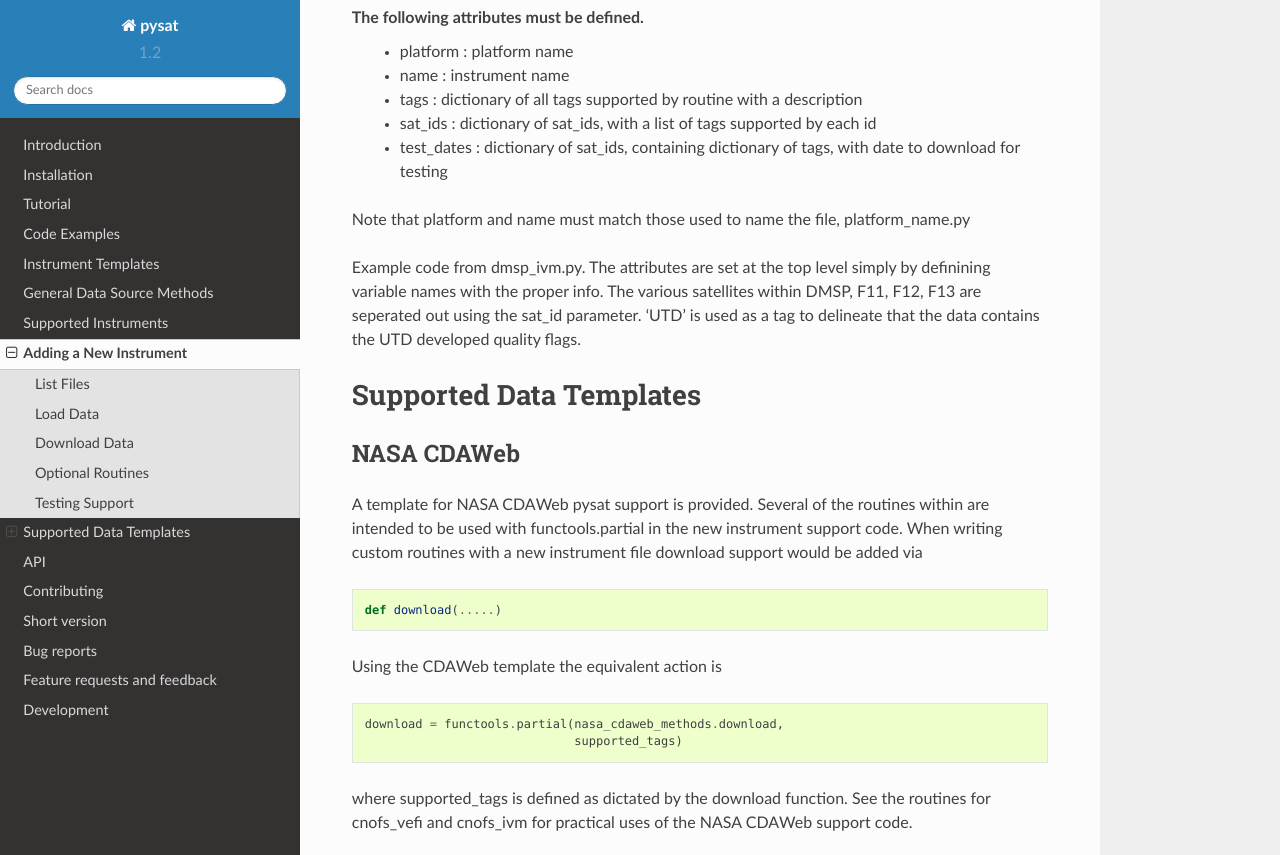
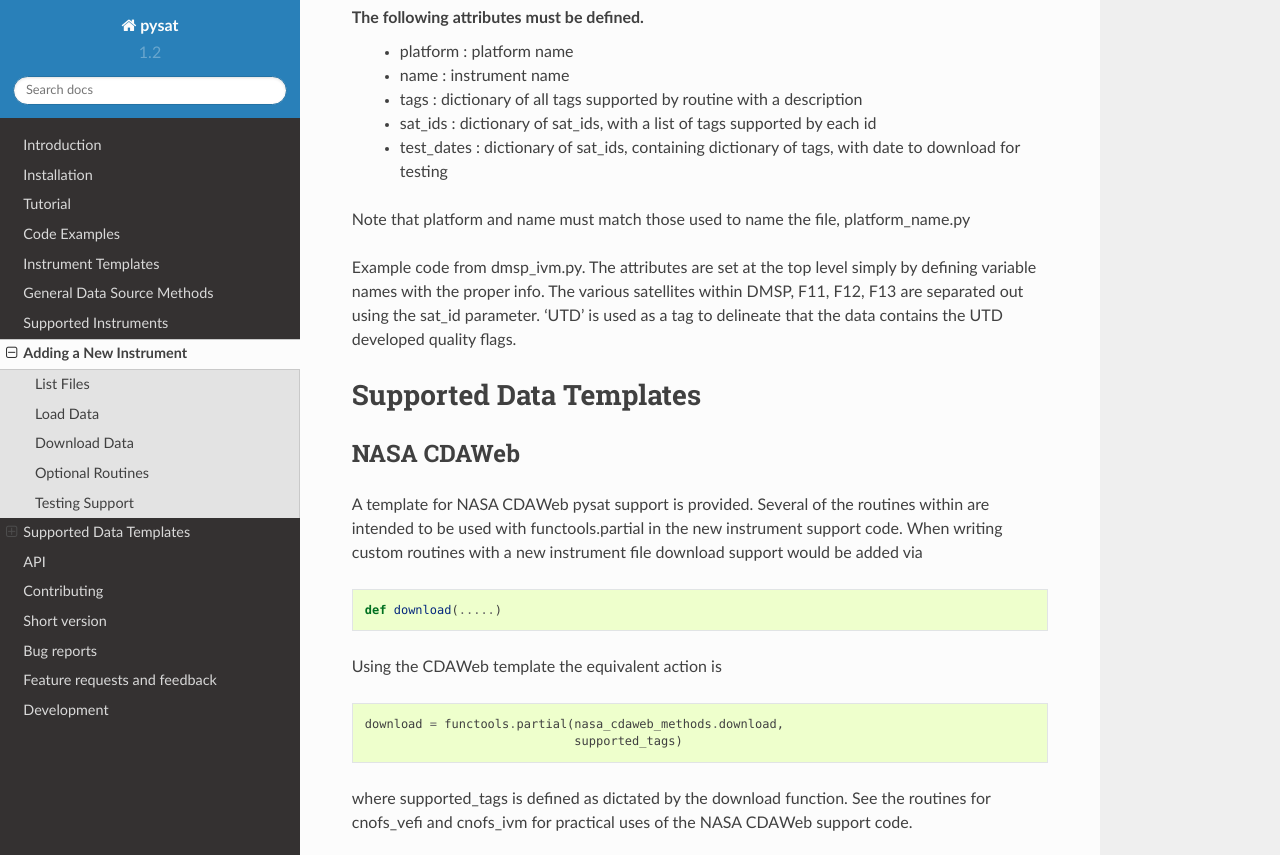
Before and after one commit to pysat/pysat, a Sphinx documentation site: the page built from docs/new_instrument.rst, in a window 1280 px wide and 900 px high, scrolled down 3195 px, cut to the strip 0-855 px from the top of the window. Built offline with Sphinx 7.4.7 and the Read the Docs theme 2.0.0, drawn with Linux system fonts in a browser that asks for light colours; formulas are drawn with MathJax 3.

Commit message:
spellcheck and pep8

```diff
--- a/docs/new_instrument.rst
+++ b/docs/new_instrument.rst
@@ -151,20 +151,21 @@
 Note that platform and name must match those used to name the file, platform_name.py
 
 Example code from dmsp_ivm.py. The attributes are set at the top level simply
-by definining variable names with the proper info. The various satellites within
-DMSP, F11, F12, F13 are seperated out using the sat_id parameter. 'UTD' is used
+by defining variable names with the proper info. The various satellites within
+DMSP, F11, F12, F13 are separated out using the sat_id parameter. 'UTD' is used
 as a tag to delineate that the data contains the UTD developed quality flags.
 
 .. code:: python
    platform = 'dmsp'
    name = 'ivm'
-   tags = {'utd':'UTDallas DMSP data processing'}
-   sat_ids = {'f11':['utd'], 'f12':['utd'], 'f13':['utd'], 'f14':['utd'], 'f15':['utd']}
-   test_dates = {'f11':{'utd':pysat.datetime(1998,1,2)},
-                 'f12':{'utd':pysat.datetime(1998,1,2)},
-                 'f13':{'utd':pysat.datetime(1998,1,2)},
-                 'f14':{'utd':pysat.datetime(1998,1,2)},
-                 'f15':{'utd':pysat.datetime(2017,12,30)}}
+   tags = {'utd': 'UTDallas DMSP data processing'}
+   sat_ids = {'f11': ['utd'], 'f12': ['utd'], 'f13': ['utd'],
+              'f14': ['utd'], 'f15': ['utd']}
+   test_dates = {'f11': {'utd': pysat.datetime(1998,1,2)},
+                 'f12': {'utd': pysat.datetime(1998,1,2)},
+                 'f13': {'utd': pysat.datetime(1998,1,2)},
+                 'f14': {'utd': pysat.datetime(1998,1,2)},
+                 'f15': {'utd': pysat.datetime(2017,12,30)}}
     # support load routine
     def load(fnames, tag=None, sat_id=None):
         # code normally follows, example terminates here
```
